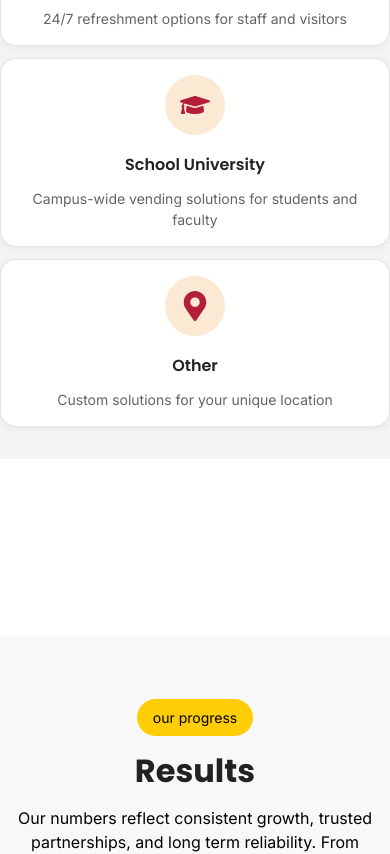
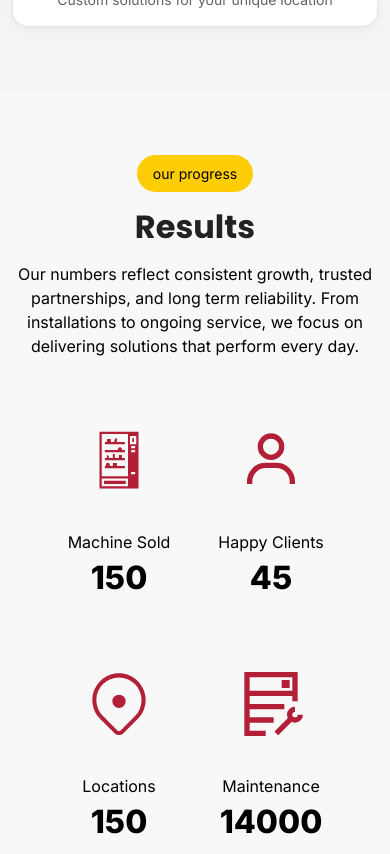
Before and after one commit to NikoDola/gmunchies, a Next.js app: page / in a window 390 px wide. Shown: the part 4520-5374 px from the top of the page. Built offline with nearby package versions, Linux system fonts and the light colour scheme.

Commit message:
spacing fixe

```diff
--- a/src/app/globals.css
+++ b/src/app/globals.css
@@ -42,6 +42,9 @@
   --space-12: 2rem; /* 32px */
   --space-16: 3rem; /* 48px */
   --space-25: 11rem; /* 176px */
+
+  /* Section Padding */
+  --section-padding-y: var(--space-16); /* 48px top and bottom */
 }
 
 *,
@@ -59,6 +62,7 @@
     --h4-size: 20px;
     --h5-size: 18px;
     --h6-size: 16px;
+    --section-padding-y: var(--space-12); /* 32px on mobile */
   }
 }
 
@@ -128,14 +132,17 @@ h6 {
 
 .section-full {
   width: 100%;
+  padding-top: var(--section-padding-y);
+  padding-bottom: var(--section-padding-y);
 }
 
 .section-regular {
   width: 100%;
   max-width: var(--layout-max-width);
-  margin: var(--space-10) auto var(--space-25);
+  margin: 0 auto;
   padding-inline: var(--space-6);
-  margin-top: 6rem;
+  padding-top: var(--space-12);
+  padding-bottom: var(--space-12);
 }
 
 form {
@@ -275,8 +282,7 @@ label, ::placeholder, select{
   flex-direction: column;
   align-items: center;
   gap: 1rem;
-  padding-top: 4rem;
-  margin-bottom: 4rem;
+  margin-bottom: var(--space-12);
   text-align: center;
 }
 
--- a/src/components/Footer.css
+++ b/src/components/Footer.css
@@ -1,7 +1,10 @@
 .footerWrapper {
   background-color: var(--black);
   color: var(--white);
-  padding: var(--space-16) var(--space-8);
+  padding-top: var(--section-padding-y);
+  padding-bottom: var(--section-padding-y);
+  padding-left: var(--space-8);
+  padding-right: var(--space-8);
 }
 
 .footerContainer {
--- a/src/components/Hero.css
+++ b/src/components/Hero.css
@@ -3,7 +3,8 @@
   height: 80vh;
   overflow: hidden;
   clip-path:polygon(0 0, 100% 0, 100% 80%, 50% 100%, 0% 80%);
-
+  padding-top: 0;
+  padding-bottom: 0;
 }
 
 .parallaxWrapper {
--- a/src/components/Locations.css
+++ b/src/components/Locations.css
@@ -1,5 +1,4 @@
 .locationSection {
-  padding: var(--space-16) 0;
   background-color: rgb(244, 244, 244);
   z-index: 3;
 }
@@ -10,14 +9,8 @@
   gap: var(--space-12);
 }
 
-.headingWrapper {
-  display: flex;
-  flex-direction: column;
-  align-items: center;
-  gap: 1rem;
-  padding-top: 4rem;
-  margin-bottom: 4rem;
-  text-align: center;
+.locationContainer .headingWrapper {
+  margin-bottom: var(--space-12);
 }
 
 .locationGrid {
@@ -69,8 +62,4 @@
     grid-column: 1;
     max-width: 100%;
   }
-
-  .locationSection {
-    padding: var(--space-12) 0;
-  }
 }
--- a/src/components/Locations.tsx
+++ b/src/components/Locations.tsx
@@ -43,7 +43,7 @@ const locations = [
 export default function Locations() {
   return (
     <section className="section-full locationSection">
-      <div className=" locationContainer">
+      <div className="section-regular locationContainer">
         <div className="headingWrapper">
           <p className="beforeHeading">where we serve</p>
           <h2 className="h2">Locations</h2>
--- a/src/components/Results.css
+++ b/src/components/Results.css
@@ -1,13 +1,11 @@
 .rsfWrapper{
-
   background-color: rgb(248, 248, 248);
 }
 .rsCardsWrapper{
   display: flex;
   justify-content: space-between;
-  width: var(--layout-max-width);
-  margin: 0 auto;
-
+  width: 100%;
+  margin-top: var(--space-12);
 }
 
 @media (max-width: 1400px){
--- a/src/components/Results.tsx
+++ b/src/components/Results.tsx
@@ -11,8 +11,6 @@ export default function Counter() {
   return (
     <section className="section-full rsfWrapper">
       <div className="section-regular">
-
-      </div>
         <div className="headingWrapper">
         <p className="beforeHeading">our progress</p>
         <h2 className="h2">Results</h2>
@@ -25,7 +23,7 @@ export default function Counter() {
           <ResultCard headline="Happy Clients" target={45} Icon={BiUser}/>
           <ResultCard headline="Locations" target={150} Icon={GoLocation}/>
           <ResultCard headline="Maintenance" target={14000} Icon={GrHostMaintenance}/>
-
+        </div>
       </div>
     </section>
   );
--- a/src/components/Testemonials.tsx
+++ b/src/components/Testemonials.tsx
@@ -9,6 +9,7 @@ export default function Testimonials() {
   return (
     <section className="section-full testimonialSection">
       <div className="testomonialWrapper">
+        <div className="section-regular">
           <div className="headingWrapper">
             <p className="beforeHeading">Our Happy clients</p>
             <h2 className="h2">Testimonials</h2>
@@ -17,7 +18,7 @@ export default function Testimonials() {
               solutions make a difference in their locations.
             </p>
           </div>
-
+        </div>
         <div className="testimonialSlider">
           <div className="testimonialTrack">
             {[...cards, ...cards].map((item, index) => (
--- a/src/components/Testimonials.css
+++ b/src/components/Testimonials.css
@@ -5,7 +5,11 @@
 
 /* Remove side padding so cards can slide out */
 .testomonialWrapper {
-  padding: 8rem 0;
+  width: 100%;
+}
+
+.testomonialWrapper .section-regular {
+  margin-bottom: 0;
 }
 
 /* Slider container */
@@ -13,7 +17,7 @@
   position: relative;
   overflow: hidden;
   width: 100%;
-  margin-top: 4rem;
+  margin-top: var(--space-12);
 }
 
 /* Moving track */
--- a/src/components/ui/Form.css
+++ b/src/components/ui/Form.css
@@ -1,6 +1,5 @@
 .formSection{
   background-color: rgb(243, 243, 243);
-  padding-bottom: 4rem;
 }
 .formWrapper{
   width: 50%;
--- a/src/components/ui/Form.tsx
+++ b/src/components/ui/Form.tsx
@@ -2,6 +2,7 @@ import "./Form.css";
 export default function Form() {
   return (
     <div className="section-full formSection">
+      <div className="section-regular">
         <div className="headingWrapper">
           <p className="beforeHeading">get startet</p>
           <h2 className="h2">Request Service Today</h2>
@@ -62,5 +63,6 @@ export default function Form() {
           <label className="text-center text-gray-500">No obligation. We'll reach out to discuss your needs.</label>
         </form>
       </div>
+    </div>
   );
 }
```
Lines whose indentation alone changed are shown as unchanged.
